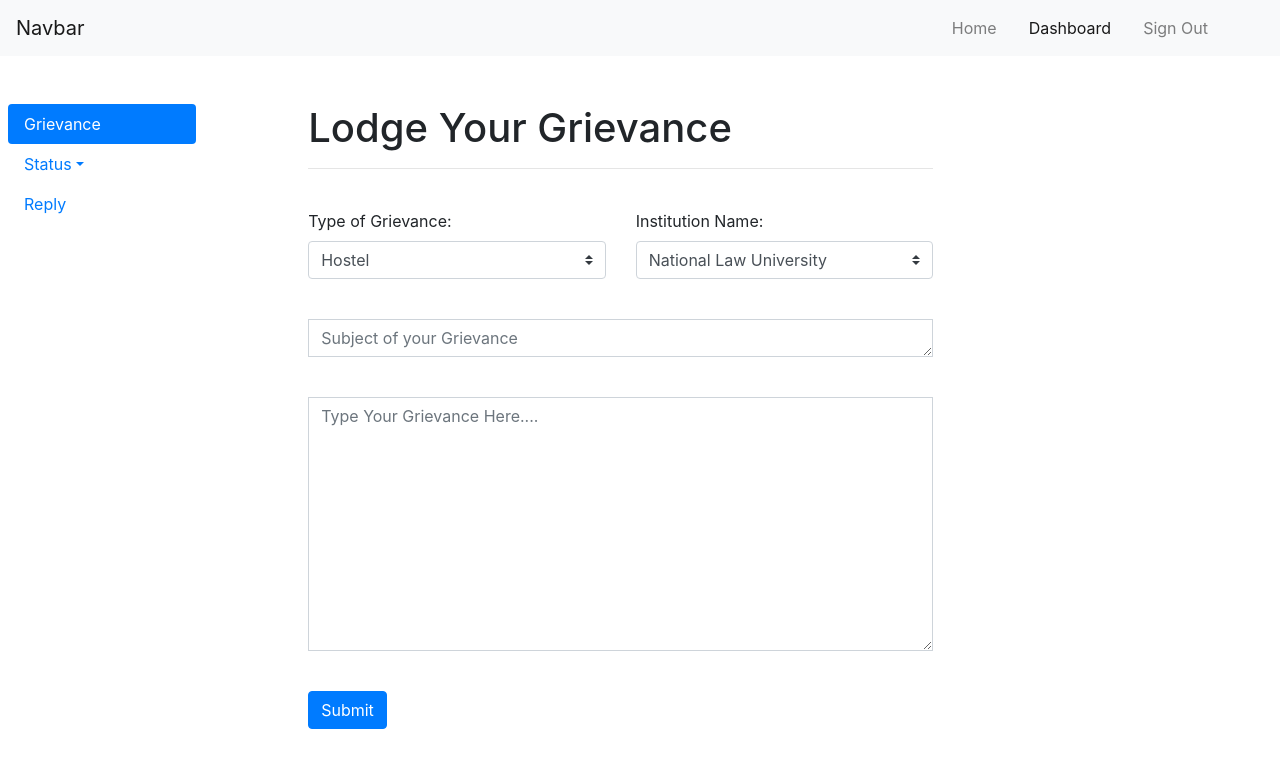
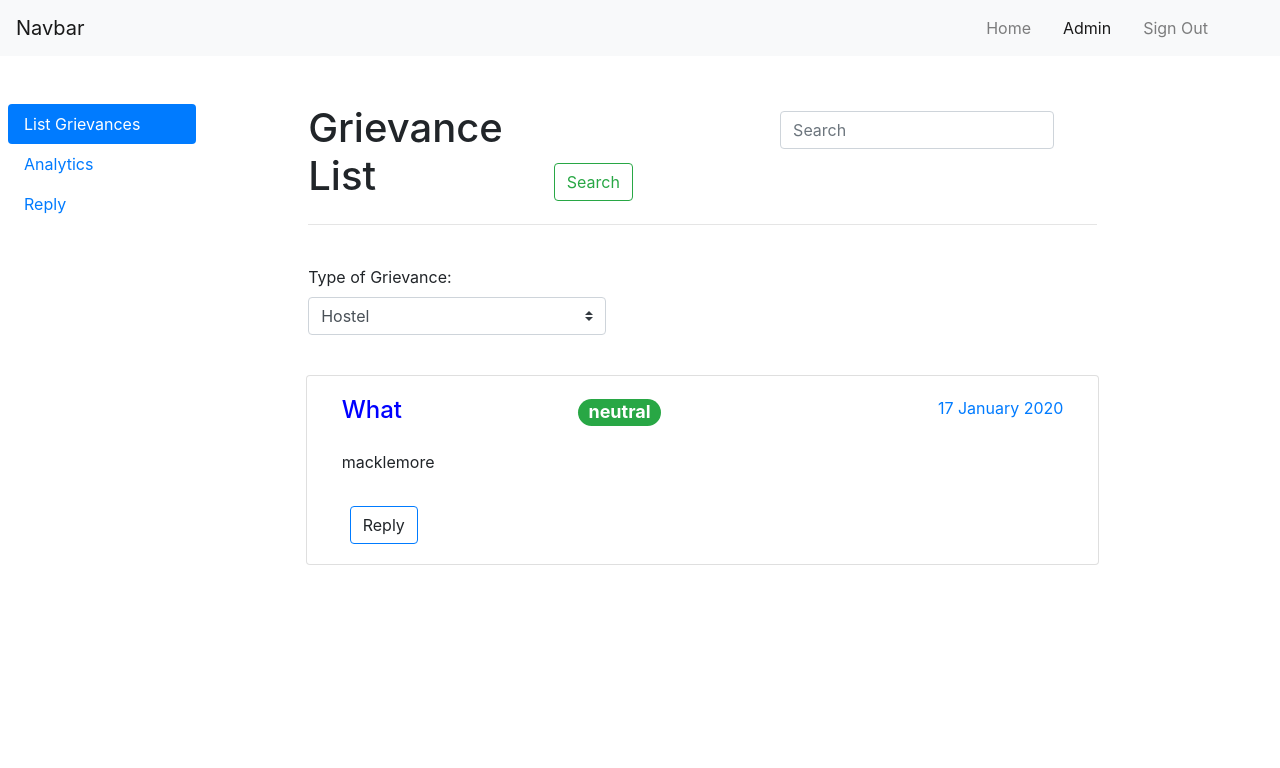
Before and after one commit to MidhunPramod/Smart-India-Hackathon, a Flask app: page / in a window 1280 px wide. Shown: the top 768 px of the page. Run offline with Flask 2, Linux system fonts and the light colour scheme; a user stored in the database is signed in; data comes from the database, SQL or seed files in the repository; both versions use the stored data as it was after the commit; some libraries are stand-ins or nearby versions.

Commit message:
implement search left

```diff
--- a/app.py
+++ b/app.py
@@ -9,7 +9,7 @@ from werkzeug.utils import secure_filename
 import os
 from uuid import uuid4
 
-from models import Institutes, GrievanceTypes
+from models import Institutes, GrievanceTypes, User, Grievance
 
 app = Flask(__name__, static_url_path='')
 
@@ -21,55 +21,13 @@ db = SQLAlchemy(app)
 login_manager = LoginManager()
 login_manager.init_app(app)
 
-def generate_uuid():
-    return str(uuid4())
+def search(list, key):
+    out = []
+    for i in list:
+        if key in i.subject or key in i.content or key in i.feedback:
+            out.append(i)
 
-class User(UserMixin, db.Model):
-
-    id = db.Column(db.String(256), unique=True, nullable=False, default = generate_uuid, primary_key = True)
-    name = db.Column(db.String(32))
-    email = db.Column(db.String(32), unique = True)
-    password = db.Column(db.String(32))
-    institute = db.Column(db.String(32))
-    access = db.Column(db.Integer, default = 0)
-    created_at = db.Column(db.DateTime, server_default = db.func.now())
-    updated_at = db.Column(db.DateTime, server_default = db.func.now(), server_onupdate = db.func.now())
-
-    def to_json(self):
-        return { 'id':self.id,'name':self.name,
-            'email':self.email,
-            'password':self.password,
-            'created_at':self.created_at,
-            'updated_at':self.updated_at}
-
-class Grievance(db.Model):
-    id = db.Column(db.String(256), unique = True, primary_key = True, default = generate_uuid)
-
-    u_id = db.Column(db.String(200))
-    g_type = db.Column(db.String(200),nullable=False)
-    institute = db.Column(db.String(200),nullable=False)
-    subject = db.Column(db.String(200), nullable = False)
-    content = db.Column(db.String(2000),nullable=False)
-    feedback = db.Column(db.String(200))
-    status = db.Column(db.String(200))
-    mood = db.Column(db.String(200))
-
-    created_at = db.Column(db.DateTime, server_default = db.func.now())
-    updated_at = db.Column(db.DateTime, server_default = db.func.now(), server_onupdate = db.func.now())
-
-    def to_json(self):
-        return { 'id':self.id,'u_id':self.u_id,
-            'g_type':self.g_type,
-            'institute':self.institute,
-            'content':self.content,
-            'feedback':self.feedback,
-            'status':self.status,
-            'subject':self.subject,
-            'mood':self.mood,
-            'created_at_words':self.created_at.strftime('%d %B %Y'),
-            'updated_at_words':self.updated_at.strftime('%d %B %Y'),
-            'created_at':self.created_at,
-            'updated_at':self.updated_at}
+    return out
 
 @login_manager.user_loader
 def load_user(user_id):
@@ -78,13 +36,17 @@ def load_user(user_id):
 @app.route('/', methods = ["GET"])
 def index():
     institutes = Institutes.query.all()
-    grievance_types = GrievanceTypes.query.all()
+    institutes = [i.name for i in institutes]
 
-    institutes = [i.name for i in institutes]
-    grievance_types = [i.type for i in grievance_types]
     if current_user.is_authenticated:
         #grievances = Grievance.query.filter_by(u_id = current_user.id).all()
-        return render_template("main.html", institutes = institutes, grievance_types = grievance_types, grievances = status())
+        grievance_types = GrievanceTypes.query.all()
+        grievance_types = [i.type for i in grievance_types]
+
+        if current_user.access == 1:
+            return render_template("admin.html", grievance_types = grievance_types, grievances = adminstatus())
+        else:
+            return render_template("main.html", institutes = institutes, grievance_types = grievance_types, grievances = status())
     else:
         return render_template("index.html", institutes = institutes)
 
@@ -157,6 +119,15 @@ def status():
 
     return f #jsonify(f)
 
+def adminstatus():
+    grievances = Grievance.query.filter_by(institute = current_user.institute).all()
+    f = []
+
+    for i in grievances:
+        f.append(i.to_json())
+
+    return f
+
 @app.route('/uploadtest', methods = ['POST'])
 def upload():
     if request.files:
--- /dev/null
+++ b/templates/admin.css
@@ -0,0 +1,3 @@
+h4 {
+    color: blue;
+}
--- /dev/null
+++ b/templates/admin.html
@@ -0,0 +1,232 @@
+<!DOCTYPE html>
+<html lang="en">
+
+<head>
+    <meta charset="UTF-8">
+    <meta name="viewport" content="width=device-width, initial-scale=1.0">
+    <meta http-equiv="X-UA-Compatible" content="ie=edge">
+    <link rel="stylesheet" href="https://stackpath.bootstrapcdn.com/bootstrap/4.4.1/css/bootstrap.min.css"
+        integrity="sha384-Vkoo8x4CGsO3+Hhxv8T/Q5PaXtkKtu6ug5TOeNV6gBiFeWPGFN9MuhOf23Q9Ifjh" crossorigin="anonymous">
+    <link rel="stylesheet" href="font-awesome.min.css" />
+    <link rel="stylesheet" href="admin.css">
+    <title>Document</title>
+</head>
+
+<body>
+    <!-- Main Navbar -->
+    <nav class="navbar navbar-expand-lg navbar-light bg-light">
+        <a class="navbar-brand" href="#">Navbar</a>
+        <button class="navbar-toggler" type="button" data-toggle="collapse" data-target="#navbarSupportedContent"
+            aria-controls="navbarSupportedContent" aria-expanded="false" aria-label="Toggle navigation">
+            <span class="navbar-toggler-icon"></span>
+        </button>
+
+        <div class="collapse navbar-collapse" id="navbarSupportedContent">
+            <ul class="navbar-nav ml-auto">
+                <li class="nav-item mr-3">
+                    <a class="nav-link" href="#">Home</a>
+                </li>
+                <li class="nav-item active mr-3">
+                    <a class="nav-link" href="#">Admin<span class="sr-only">(current)</span></a>
+                </li>
+                <li class="nav-item mr-5">
+                    <a class="nav-link" href="#">Sign Out</i></span></a>
+                </li>
+            </ul>
+        </div>
+    </nav>
+
+    <!-- Side nav bar -->
+    <div class="row">
+        <div class="col-2 mt-5 ml-2">
+            <div class="nav flex-column nav-pills" id="side-navbar" role="tablist" aria-orientation="vertical">
+                <a class="nav-link active" id="listgrief" data-toggle="pill" href="#v-pills-home" role="tab">List
+                    Grievances</a>
+                <a class="nav-link" id="analyse" data-toggle="pill" href="#v-pills-home" role="tab">Analytics</a>
+                <a class="nav-link" id="v-pills-messages-tab" data-toggle="pill" href="#v-pills-messages" role="tab"
+                    aria-controls="v-pills-messages" aria-selected="false">Reply</a>
+            </div>
+        </div>
+
+        <!-- Contents for the corresponding Side nav bar -->
+        <div class="col-9">
+            <div class="tab-content" id="v-pills-tabContent">
+                <!-- Grievance form -->
+                <div class="tab-pane fade show active" id="v-pills-home" role="tabpanel"
+                    aria-labelledby="v-pills-home-tab">
+                    <form class="mt-5" action = "/search" method = "POST">
+                        <div class="mt-5 row">
+                            <!--
+                            <div class="col-sm-10 offset-sm-1">
+                                <h1>Grievance List</h1>
+                                <hr>
+                            </div> -->
+                            <div class="col-sm-3 offset-sm-1">
+                                <h1>Grievance List</h1>
+                            </div>
+                            <div class="col-sm-7 form-inline">
+                                <input class="form-control mr-sm-2 offset-sm-5" type="search" placeholder="Search"
+                                    aria-label="Search" name = "key">
+                                <button class="btn btn-outline-success my-2 my-sm-0" type="submit">Search</button>
+                            </div>
+                        </div>
+
+                        <div class="row">
+                            <div class="col-sm-10 offset-sm-1">
+                                <hr>
+                            </div>
+                        </div>
+                        </div>
+                        <div class="row">
+                            <div class="form-group mt-4 col-sm-4 offset-sm-1">
+                                <label for="grievance">Type of Grievance:</label>
+                                <!--
+                                <select class="browser-default custom-select" id="grievance">
+                                    <option value="1" selected>Admission Related</option>
+                                    <option value="2">Result Related</option>
+                                    <option value="3">Hostel Related</option>
+                                </select>-->
+                                <select class = "browser-default custom-select" id = "grievance">
+                                    {% for grievance in grievance_types: %}
+                                        <option value = {{ grievance }} >
+                                            {{ grievance }}
+                                        </option>
+                                    {% endfor %}
+                                </select>
+                            </div>
+                        </div>
+                        <!--
+                        <div class="card col-md-10 offset-md-1 mt-4">
+                            <div class="card-body">
+                                <div class="row">
+                                    <div class="col-sm-3">
+                                        <h4 class="float-left custom-h4">Midhun
+                                            loser !(qt3.14)</h4>
+                                        <h4>
+                                    </div>
+                                    <div class="col-sm-1">
+                                        <h4>
+                                            <span class="badge badge-pill badge-danger ml-5">Angry</span>
+                                        </h4>
+                                    </div>
+                                    <div class="col-sm-3 offset-sm-5">
+                                        <a href="#" class="float-right">21 March, 2014</a>
+                                    </div>
+                                </div>
+                                <div class="row mt-3 col-sm-11">
+                                    <p>
+                                        Lorem Ipsum is simply dummy text of the pr make but also the leap into
+                                        electronic typesetting, remaining essentially unchanged. It was
+                                        popularised in the 1960s with the release of Letraset sheets containing
+                                        Lorem Ipsum passages, and more recently with desktop publishing software
+                                        like Aldus PageMaker including versions of Lorem Ipsum.
+                                    </p>
+                                </div>
+
+                                <div class="row mt-3 col-sm-12">
+                                    <div class="col-sm-5"></div>
+                                    <div class="col-sm-5 offset-sm-1"></div>
+                                    <a class="btn btn-outline-primary ml-2s">
+                                        Reply</a>
+                                </div>
+                            </div>
+                        </div>
+
+                        <div class="card col-md-10 offset-md-1 mt-4">
+                            <div class="card-body">
+                                <div class="row">
+                                    <div class="col-sm-3">
+                                        <h4 class="float-left custom-h4">Midhun
+                                            loser !(qt3.14)</h4>
+                                        <h4>
+                                    </div>
+                                    <div class="col-sm-1">
+                                        <h4>
+                                            <span class="badge badge-pill badge-secondary ml-5">Neutral</span>
+                                        </h4>
+                                    </div>
+                                    <div class="col-sm-3 offset-sm-5">
+                                        <a href="#" class="float-right">21 March, 2014</a>
+                                    </div>
+                                </div>
+                                <div class="row mt-3 col-sm-11">
+                                    <p>Lorem Ipsum is simply dummy text of the pr make but also the leap into
+                                        electronic typesetting, remaining essentially unchanged. It was
+                                        popularised in the 1960s with the release of Letraset sheets containing
+                                        Lorem Ipsum passages, and more recently with desktop publishing software
+                                        like Aldus PageMaker including versions of Lorem Ipsum.
+                                    </p>
+                                </div>
+
+                                <div class="row mt-3 col-sm-12">
+                                    <div class="col-sm-5"></div>
+                                    <div class="col-sm-5 offset-sm-1"></div>
+                                    <a class="btn btn-outline-primary ml-2">
+                                        Reply</a>
+                                </div>
+                            </div>
+                        </div> -->
+
+                        {% for grievance in grievances: %}
+                        <div class="card col-md-10 offset-md-1 mt-4">
+                            <div class="card-body">
+                                <div class="row">
+                                    <div class="col-sm-3">
+                                        <h4 class="float-left custom-h4"> {{grievance['subject']}} </h4>
+                                        <h4>
+                                    </div>
+                                    <div class="col-sm-1">
+                                        <h4>
+                                            <span class="badge badge-pill badge-success ml-5"> {{ grievance['mood'] }} </span>
+                                        </h4>
+                                    </div>
+                                    <div class="col-sm-3 offset-sm-5">
+                                        <a href="#" class="float-right"> {{ grievance['created_at_words'] }} </a>
+                                    </div>
+                                </div>
+                                <div class="row mt-3 col-sm-11">
+                                    <p>
+                                        {{grievance['content']}}
+                                    </p>
+                                </div>
+
+                                <div class="row mt-3 col-sm-12">
+                                    <div class="col-sm-5"></div>
+                                    <div class="col-sm-5 offset-sm-1"></div>
+                                    <a class="btn btn-outline-primary ml-2">
+                                        Reply</a>
+                                </div>
+                            </div>
+                        </div>
+                        {% endfor %}
+                </div>
+                </form>
+            </div>
+
+            <div class="tab-pane fade" id="v-pills-messages" role="tabpanel" aria-labelledby="v-pills-messages-tab">
+                ...</div>
+            <div class="tab-pane fade" id="v-pills-settings" role="tabpanel" aria-labelledby="v-pills-settings-tab">
+                ...</div>
+        </div>
+    </div>
+    </div>
+
+    <script src="https://code.jquery.com/jquery-3.4.1.slim.min.js"
+        integrity="sha384-J6qa4849blE2+poT4WnyKhv5vZF5SrPo0iEjwBvKU7imGFAV0wwj1yYfoRSJoZ+n" crossorigin="anonymous">
+    </script>
+    <script src="https://cdn.jsdelivr.net/npm/popper.js@1.16.0/dist/umd/popper.min.js"
+        integrity="sha384-Q6E9RHvbIyZFJoft+2mJbHaEWldlvI9IOYy5n3zV9zzTtmI3UksdQRVvoxMfooAo" crossorigin="anonymous">
+    </script>
+    <script src="https://stackpath.bootstrapcdn.com/bootstrap/4.4.1/js/bootstrap.min.js"
+        integrity="sha384-wfSDF2E50Y2D1uUdj0O3uMBJnjuUD4Ih7YwaYd1iqfktj0Uod8GCExl3Og8ifwB6" crossorigin="anonymous">
+    </script>
+    <script>
+        var selector = "a"
+
+        $(selector).on('click', function () {
+            $(selector).removeClass('active');
+        });
+    </script>
+</body>
+
+</html>
--- a/templates/main.css
+++ b/templates/main.css
@@ -52,3 +52,30 @@ ul.timeline>li:before {
 .grievhead {
     color: blue;
 }
+
+
+.custom-flex {
+    display: flex;
+    flex-direction: column;
+}
+
+@media screen and (max-width: 500px) {
+    .nav {
+        flex-wrap: nowrap;
+    }
+
+    .custom-flex {
+        display: flex;
+        flex-direction: row;
+    }
+
+    .mt-5 {
+        margin-top: 1rem !important;
+    }
+
+    .col-9 {
+        margin-top: 45px;
+        padding-left: 0px;
+        padding-right: 40px;
+    }
+}
--- a/templates/main.html
+++ b/templates/main.html
@@ -39,7 +39,7 @@
     <!-- Side nav bar -->
     <div class="row ">
         <div class="col-2 mt-5 ml-2">
-            <div class="nav flex-column nav-pills" id="v-pills-tab" role="tablist" aria-orientation="vertical">
+            <div class="nav custom-flex nav-pills" id="v-pills-tab" role="tablist" aria-orientation="vertical">
                 <a class="nav-link active" id="v-pills-home-tab" data-toggle="pill" href="#v-pills-home" role="tab"
                     aria-controls="v-pills-home" aria-selected="false">Grievance</a>
 
```
Also changed, not shown: models.py (+54 -0 lines), portal.db.
